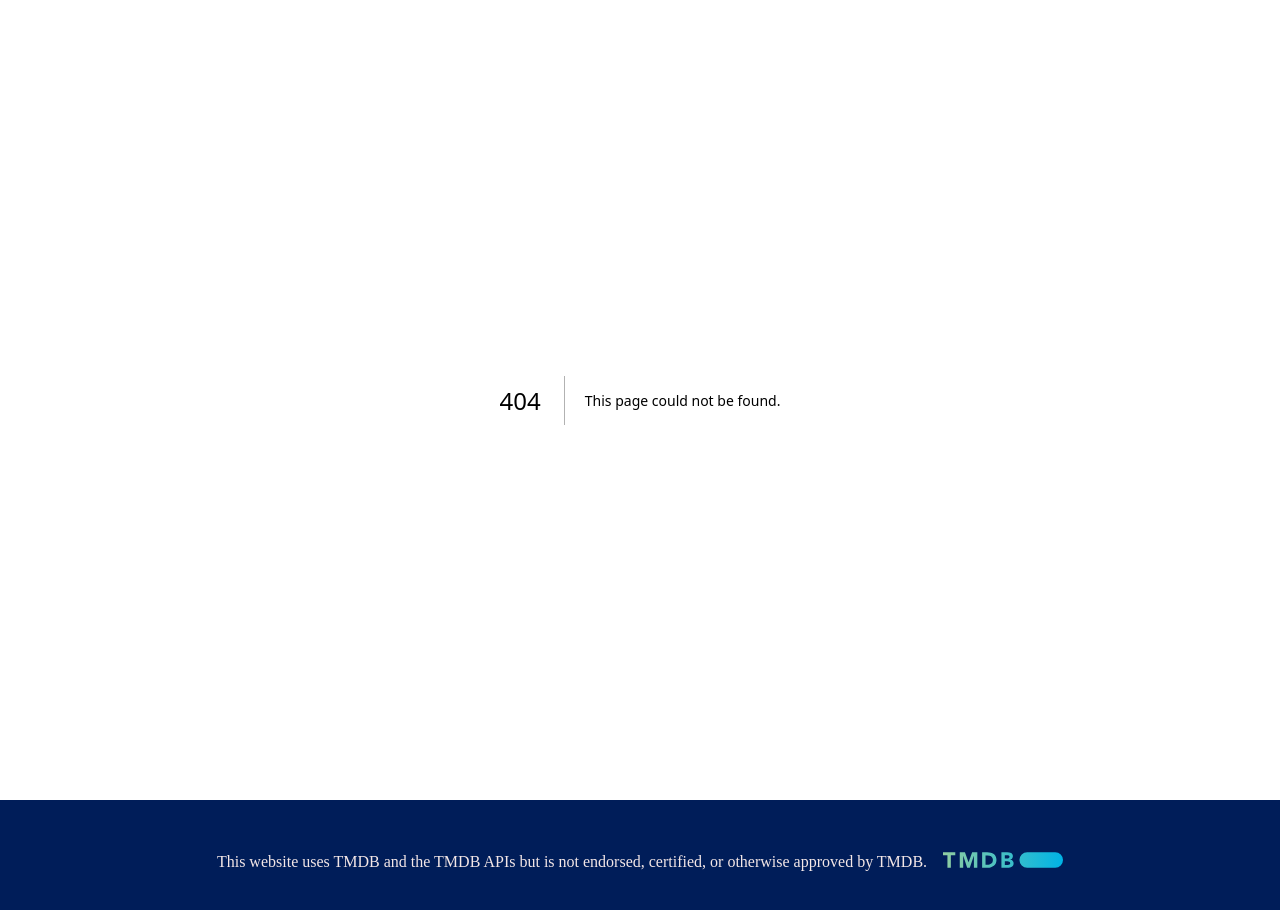
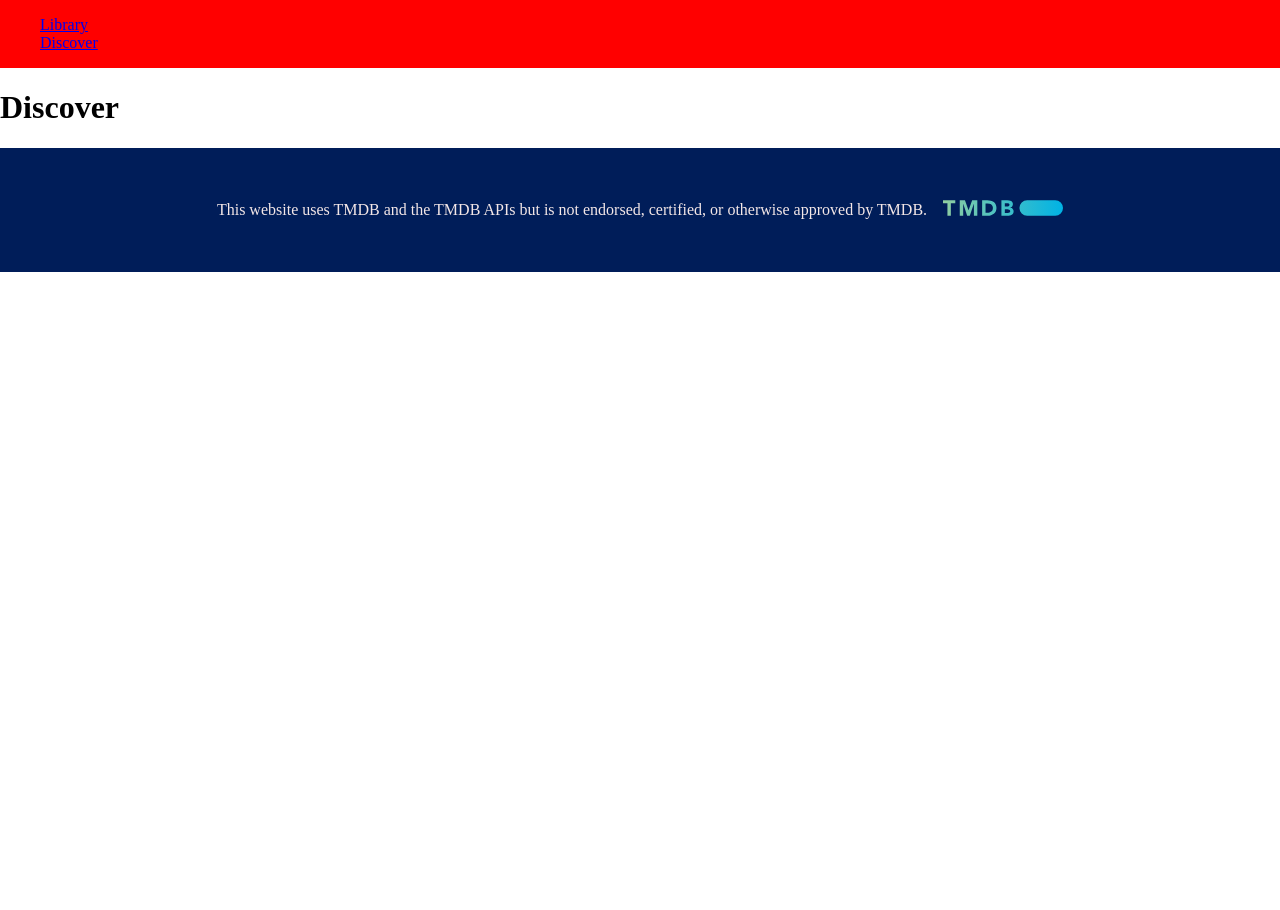
Before and after one commit to goranferbisek/movie-collection, a Next.js app: page /discover in a window 1280 px wide. Before the commit this address had no page. Shown: the top 910 px of the page. After the commit the page ends 800 px from the top, so only its background shows below. Built offline with nearby package versions, Linux system fonts and the light colour scheme.

Commit message:
WIP - nav links

```diff
--- /dev/null
+++ b/app/discover/page.js
@@ -0,0 +1,8 @@
+
+
+export default function DiscoverPage() {
+    return (
+        <h1>Discover</h1>
+
+    );
+}
--- a/app/layout.js
+++ b/app/layout.js
@@ -1,7 +1,7 @@
-import {Geist, Geist_Mono} from "next/font/google";
 import tmdbLogo from "../public/tmdb-blue_short.svg";
 import "./globals.css";
 import Image from "next/image";
+import SideNavigation from "@/components/navigation/side-navigation";
 
 export const metadata = {
     title: "Movie collection app",
@@ -12,6 +12,7 @@ export default function RootLayout({children}) {
     return (
         <html lang="en">
         <body>
+        <SideNavigation />
         <div className="container">
             {children}
             <footer>
--- /dev/null
+++ b/components/navigation/side-navigation.js
@@ -0,0 +1,17 @@
+import classes from "./side-navigation.module.css";
+import Link from "next/link";
+
+export default function SideNavigation() {
+    return (
+        <nav className={classes.sideNavigation}>
+            <menu>
+                <li className={classes.navItem}>
+                    <Link href="/library">Library</Link>
+                </li>
+                <li className={classes.navItem}>
+                    <Link href="/discover">Discover</Link>
+                </li>
+            </menu>
+        </nav>
+    )
+}
--- /dev/null
+++ b/components/navigation/side-navigation.module.css
@@ -0,0 +1,7 @@
+.sideNavigation {
+    background-color: red;
+}
+
+.navItem {
+    list-style-type: none;
+}
```
Also changed, not shown: app/library/page.js (added, +8 -0 lines).
